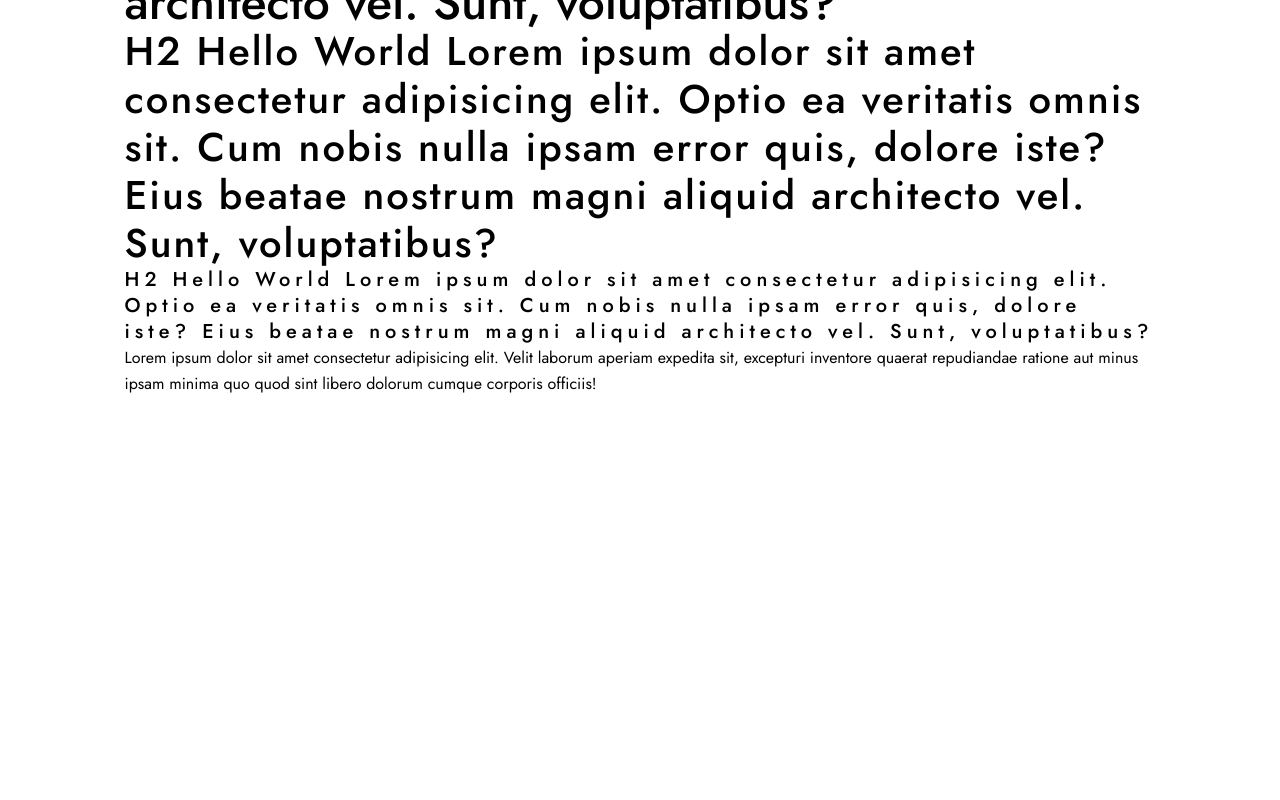
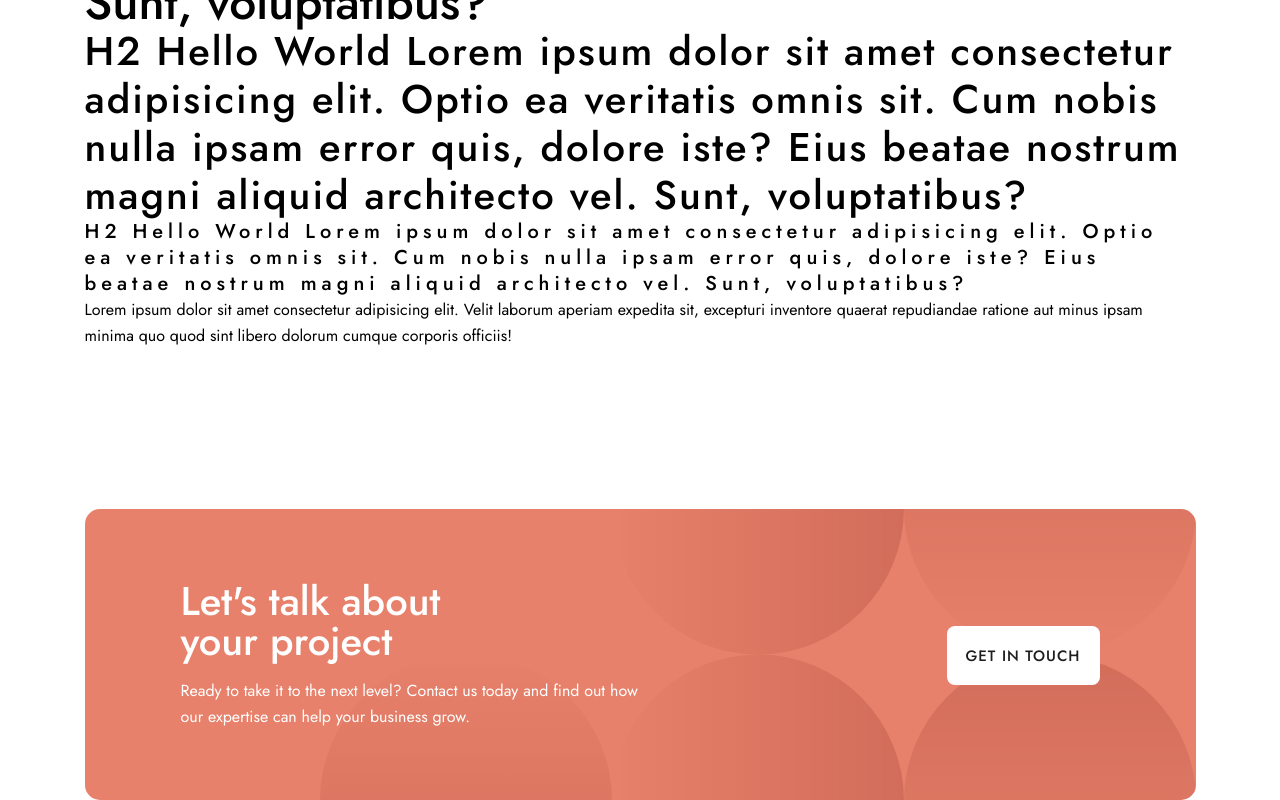
Before and after one commit to redfrogsss/designo-multipage-website, a Next.js app: page / in a window 1280 px wide. Shown: the part 368-1168 px from the top of the page. Before the commit the page ends 800 px from the top, so only its background shows below. Built offline with nearby package versions, Linux system fonts and the light colour scheme.

Commit message:
ui: add footer block section

```diff
--- a/app/layout.tsx
+++ b/app/layout.tsx
@@ -2,6 +2,7 @@ import type { Metadata } from "next";
 import { Jost } from "next/font/google";
 import "./../styles/globals.scss";
 import NavBar from "@/components/navbar/NavBar";
+import Footer from "@/components/footer/Footer";
 
 const jost = Jost({ subsets: ['latin'] });
 
@@ -20,6 +21,7 @@ export default function RootLayout({
       <body className={jost.className}>
         <NavBar />
         {children}
+        <Footer />
       </body>
     </html>
   );
--- /dev/null
+++ b/components/footer/Footer.tsx
@@ -0,0 +1,14 @@
+import FooterBlock from "./FooterBlock";
+
+export default function Footer () {
+    return (
+        <footer className="footer">
+            <div className="footer__top">
+                <div className="page-container">
+                    <FooterBlock />
+                </div>
+            </div>
+            <div className="footer__bottom"></div>
+        </footer>
+    );
+}
--- /dev/null
+++ b/components/footer/FooterBlock.tsx
@@ -0,0 +1,17 @@
+import Link from "next/link";
+
+export default function FooterBlock() {
+    return (
+        <div className="footer-blk">
+            <div className="footer-blk__left">
+                <p className="footer-blk__title">Let's talk about <br />your project</p>
+                <p className="footer-blk__desc">
+                    Ready to take it to the next level? Contact us today and find out how our expertise can help your business grow.
+                </p>
+            </div>
+            <div className="footer-blk__right">
+                <Link href="#!" className="footer-blk__btn btn btn--dark">Get In Touch</Link>
+            </div>
+        </div>
+    );
+}
--- /dev/null
+++ b/components/ui/button.tsx
@@ -0,0 +1,56 @@
+import * as React from "react"
+import { Slot } from "@radix-ui/react-slot"
+import { cva, type VariantProps } from "class-variance-authority"
+
+import { cn } from "@/lib/utils"
+
+const buttonVariants = cva(
+  "inline-flex items-center justify-center whitespace-nowrap rounded-md text-sm font-medium ring-offset-background transition-colors focus-visible:outline-none focus-visible:ring-2 focus-visible:ring-ring focus-visible:ring-offset-2 disabled:pointer-events-none disabled:opacity-50",
+  {
+    variants: {
+      variant: {
+        default: "bg-primary text-primary-foreground hover:bg-primary/90",
+        destructive:
+          "bg-destructive text-destructive-foreground hover:bg-destructive/90",
+        outline:
+          "border border-input bg-background hover:bg-accent hover:text-accent-foreground",
+        secondary:
+          "bg-secondary text-secondary-foreground hover:bg-secondary/80",
+        ghost: "hover:bg-accent hover:text-accent-foreground",
+        link: "text-primary underline-offset-4 hover:underline",
+      },
+      size: {
+        default: "h-10 px-4 py-2",
+        sm: "h-9 rounded-md px-3",
+        lg: "h-11 rounded-md px-8",
+        icon: "h-10 w-10",
+      },
+    },
+    defaultVariants: {
+      variant: "default",
+      size: "default",
+    },
+  }
+)
+
+export interface ButtonProps
+  extends React.ButtonHTMLAttributes<HTMLButtonElement>,
+    VariantProps<typeof buttonVariants> {
+  asChild?: boolean
+}
+
+const Button = React.forwardRef<HTMLButtonElement, ButtonProps>(
+  ({ className, variant, size, asChild = false, ...props }, ref) => {
+    const Comp = asChild ? Slot : "button"
+    return (
+      <Comp
+        className={cn(buttonVariants({ variant, size, className }))}
+        ref={ref}
+        {...props}
+      />
+    )
+  }
+)
+Button.displayName = "Button"
+
+export { Button, buttonVariants }
--- a/package.json
+++ b/package.json
@@ -10,6 +10,7 @@
   },
   "dependencies": {
     "@radix-ui/react-dropdown-menu": "^2.0.6",
+    "@radix-ui/react-slot": "^1.0.2",
     "class-variance-authority": "^0.7.0",
     "clsx": "^2.1.1",
     "lucide-react": "^0.372.0",
--- a/styles/basics.scss
+++ b/styles/basics.scss
@@ -27,7 +27,7 @@ body {
 }
 
 .page-container {
-    max-width: rem(1111);
+    max-width: rem(1111 + 40 + 40);
     padding-inline: rem(40);
     margin-inline: auto;
 
--- /dev/null
+++ b/styles/buttons.scss
@@ -0,0 +1,28 @@
+.btn {
+    border-radius: rem(8);
+    padding: em(18, 15) em(25, 15) em(16, 15) em(24, 15);
+    font-size: rem(15);
+    font-weight: 500;
+    letter-spacing: rem(1);
+    text-transform: uppercase;
+
+    background-color: $color-peach;
+    color: $color-white;
+
+    transition: all .4s $transition;
+
+    &:hover, &:focus {
+        background-color: $color-light-peach;
+        color: $color-white;
+    }
+
+    &--dark {
+        background-color: $color-white;
+        color: $color-black;
+
+        &:hover, &:focus {
+            background-color: $color-light-peach;
+            color: $color-white;
+        }
+    }
+}
--- /dev/null
+++ b/styles/components/footer.scss
@@ -0,0 +1,96 @@
+@use 'sass:math';
+
+.footer {
+    &__top {}
+
+    &__bottom {}
+}
+
+.footer-blk {
+    border-radius: rem(15);
+    background-color: $color-peach;
+    margin-top: percentage(math.div(160, 1111));
+
+    padding-top: percentage(math.div(72,1111));
+    padding-bottom: percentage(math.div(70,1111));
+    padding-inline: percentage(math.div(96,1111));
+
+    color: $color-white;
+
+    display: flex;
+    flex-direction: row;
+    justify-content: space-between;
+
+    background-image: url("/assets/shared/desktop/bg-pattern-call-to-action.svg");
+    background-position: center right;
+    background-repeat: no-repeat;
+
+    @media (max-width: 991px) {
+        flex-direction: column;
+        justify-content: inherit;
+        row-gap: rem(32);
+
+        padding-block: percentage(math.div(57,688));
+        padding-inline: percentage(math.div(59,688)) percentage(math.div(58,688));
+
+        background-position: 11% 45%;
+    }
+
+    @media (max-width: 767px) {
+        padding: rem(64) rem(24);
+        background-position: 44% 50%;
+    }
+
+    &__left {
+        flex: 0 0 percentage(math.div(459, 919));
+    }
+    &__right {
+        flex: 0 0 auto;
+
+        display: flex;
+        justify-content: center;
+        align-items: center;
+    }
+
+    &__title {
+        font-size: clamp(rem(32), vw(40, 768), rem(40));
+        font-weight: 500;
+        line-height: 1;
+
+        @media (max-width: 991px) {
+            text-align: center;
+        }
+
+        @media (max-width: 767px) {
+            line-height: math.div(36, 32);
+        }
+    }
+
+    &__desc {
+        font-size: rem(16);
+        font-weight: 400;
+        line-height: math.div(26, 16);
+        margin-top: em(17, 16);
+
+        @media (max-width: 991px) {
+            text-align: center;
+            width: 75%;
+            margin-inline: auto;
+        }
+
+        @media (max-width: 767px) {
+            width: 100%;
+            line-height: math.div(25, 15);
+            font-size: rem(15);
+        }
+    }
+
+    &__btn {
+        padding: em(18, 15) em(19,15) em(16,15) em(18,15);
+
+        @media (max-width: 991px) {
+            padding: em(17, 15) em(18, 15);
+            line-height: 1.4;
+        }
+    }
+}
--- a/styles/components/navbar.scss
+++ b/styles/components/navbar.scss
@@ -114,7 +114,7 @@
                     height: rem(1);
                     background-color: $color-white;
 
-                    transition: width .4s cubic-bezier(0.76, 0, 0.24, 1);
+                    transition: width .4s $transition;
                 }
 
                 // &:hover,
--- a/styles/globals.scss
+++ b/styles/globals.scss
@@ -79,8 +79,10 @@
 @import "./var.scss";
 @import "./helpers.scss";
 @import "./basics.scss";
+@import "./buttons.scss";
 
 @import "./icomoon/style.scss";
 @import "./icomoon/variables.scss";
 
 @import "./components/navbar.scss";
+@import "./components/footer.scss";
--- a/styles/helpers.scss
+++ b/styles/helpers.scss
@@ -7,3 +7,7 @@ $browser-context: 16; // Default
 @function rem($pixels) {
     @return #{$pixels/16}rem;
 }
+
+@function vw($px-vw, $base-vw: 1292px) {
+    @return ($px-vw * 100vw) / $base-vw
+}
--- a/styles/var.scss
+++ b/styles/var.scss
@@ -4,3 +4,6 @@ $color-black: #1D1C1E;
 $color-dark-black: #333136;
 $color-white: #fff;
 $color-light-grey: #f1f3f5;
+
+
+$transition: cubic-bezier(0.76, 0, 0.24, 1);
```
Also changed, not shown: 1 other file (tests, documents, lock files or other folders).
